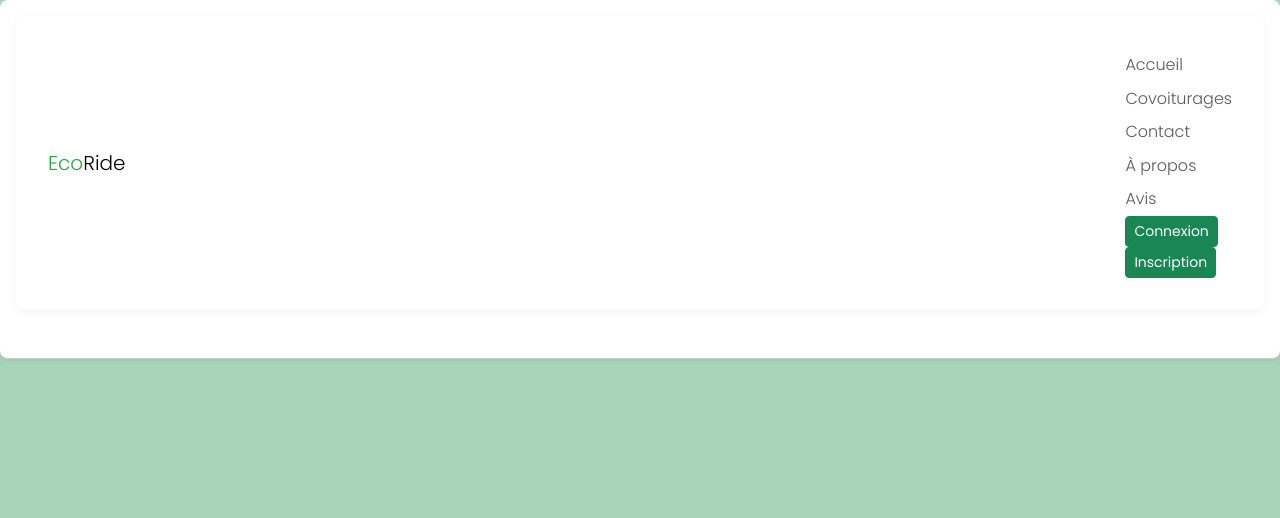
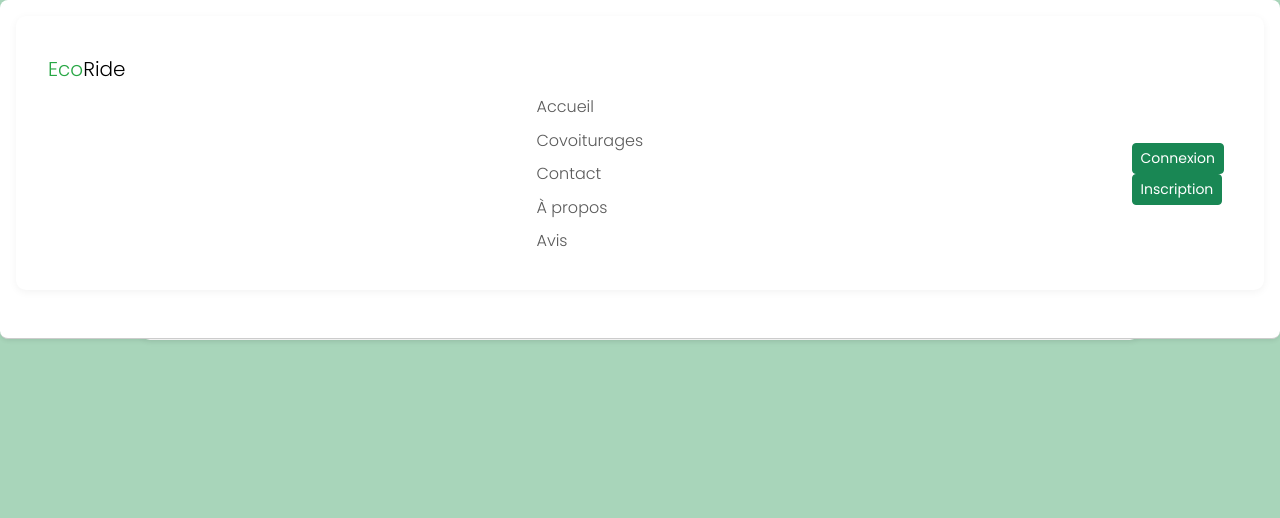
Before and after one commit to KlausAbut/ecoridesymfony, a Symfony app: template templates/avis/list.html.twig in a window 1280 px wide. Shown: the top 518 px of the page. Run offline with Twig, Linux system fonts and the light colour scheme; the template is opened without the code that fills it, so the values that code supplies are empty; style sheets or scripts are compiled from the project's sources; some libraries are stand-ins or nearby versions.

Commit message:
pb affichage desktop navbar

```diff
--- a/templates/partials/navbar.html.twig
+++ b/templates/partials/navbar.html.twig
@@ -1,25 +1,28 @@
 <header>
 <nav class="navbar navbar-light fixed-top shadow-sm">
   <div class="container">
-    {# 1) Logo toujours visible #}
+
     <a class="navbar-brand" href="{{ path('index') }}">
       <span class="green">Eco</span>Ride
     </a>
 
-    {# 2) Bouton “hamburger” visible UNIQUEMENT en mobile (<lg) #}
+
     <button
       class="navbar-toggler d-lg-none"
       type="button"
       data-bs-toggle="offcanvas"
       data-bs-target="#offcanvasMenu"
       aria-controls="offcanvasMenu"
+      aria-expanded="false"
       aria-label="Toggle navigation"
     >
       <span class="navbar-toggler-icon"></span>
     </button>
 
-    {# 3) Liens en desktop (>=lg), cachés en mobile par d-none d-lg-flex #}
-    <ul class="navbar-nav d-none d-lg-flex ms-auto">
+
+    <div class="d-none d-lg-flex w-100 align-items-center">
+
+      <ul class="navbar-nav mx-auto mb-0">
         <li class="nav-item">
           <a class="nav-link py-1" href="{{ path('index') }}">Accueil</a>
         </li>
@@ -35,8 +38,10 @@
         <li class="nav-item">
           <a class="nav-link py-1" href="{{ path('avis_list') }}">Avis</a>
         </li>
+      </ul>
 
-      {# Si connecté, menu “Mon compte”… sinon boutons #}
+
+      <ul class="navbar-nav">
         {% if app.user %}
           <li class="nav-item dropdown">
             <a
@@ -85,8 +90,9 @@
         {% endif %}
       </ul>
     </div>
+  </div>
 
-  {# 4) OFFCANVAS : visible UNIQUEMENT en mobile (<lg) #}
+
   <div
     class="offcanvas offcanvas-start d-lg-none"
     tabindex="-1"
@@ -105,7 +111,7 @@
       ></button>
     </div>
     <div class="offcanvas-body">
-      {# Liens verticaux en mobile #}
+
       <ul class="nav flex-column mb-3">
         <li class="nav-item">
           <a class="nav-link py-2" href="{{ path('index') }}">Accueil</a>
@@ -124,7 +130,6 @@
         </li>
       </ul>
 
-      {# Connexion/Inscription ou menu utilisateur en mobile #}
       {% if app.user %}
         <div class="dropdown mb-3">
           <a
```
Also changed, not shown: 2 other files. Lines whose indentation alone changed are shown as unchanged.
